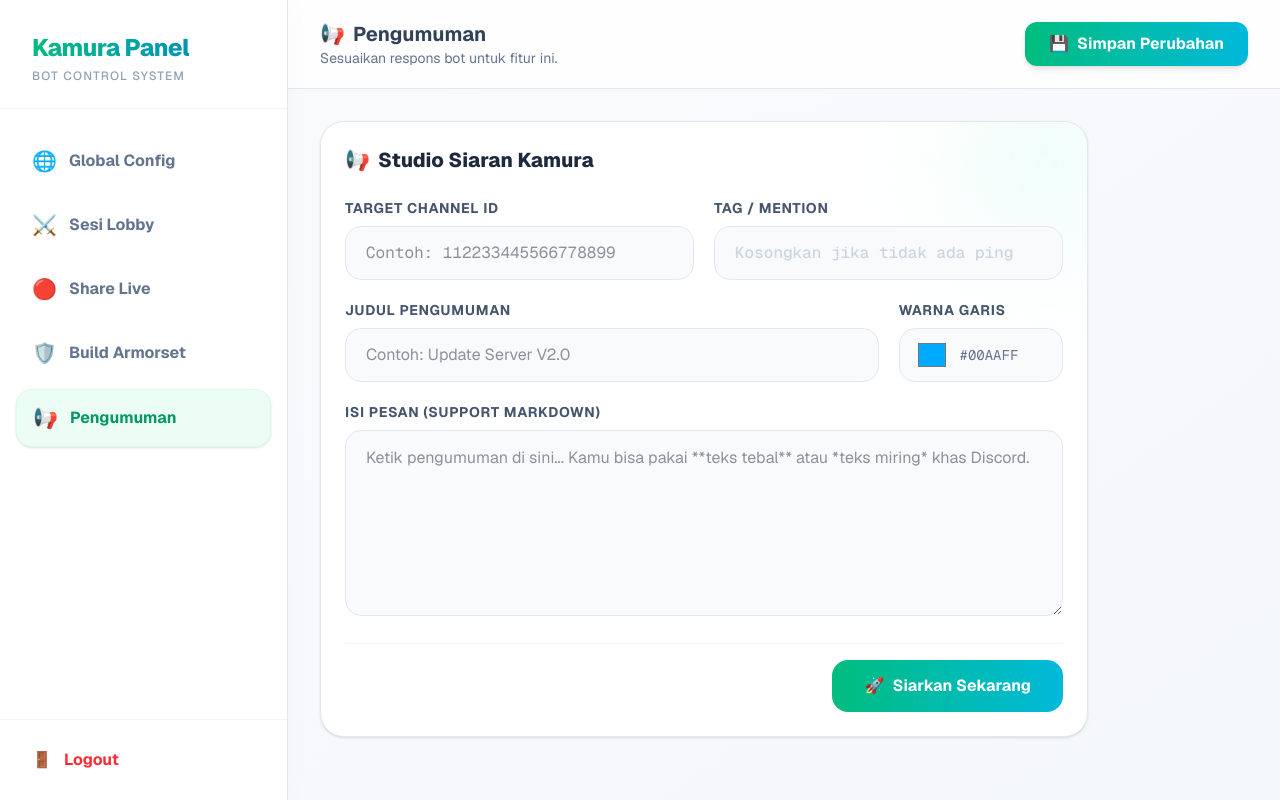
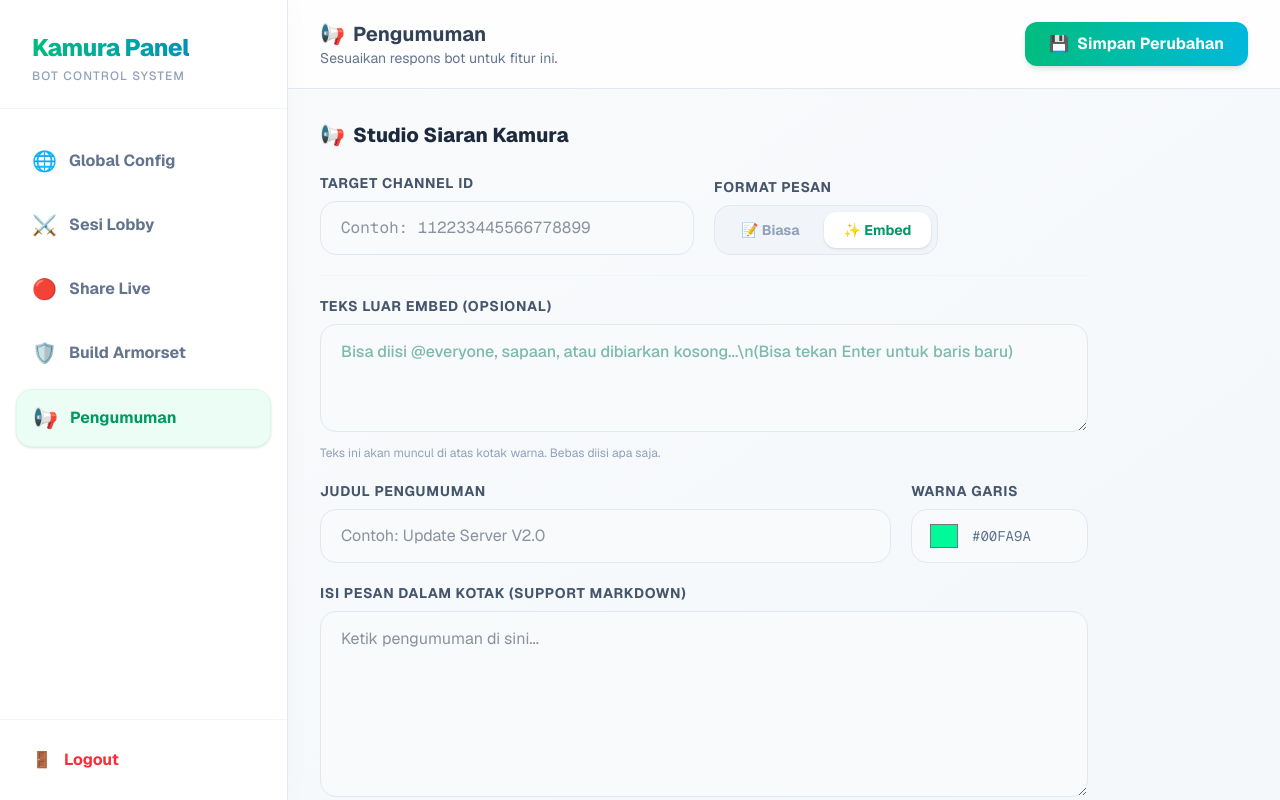
Before and after one commit to mikepakpahan/kamura-felyne, a Next.js app: page /dashboard in a window 1280 px wide. Both pictures are taken after a click on the button "📢 Pengumuman". Built offline with nearby package versions, Linux system fonts and the light colour scheme; no server answers.

Commit message:
Update Feature: Share live & Announcement

```diff
--- a/app/api/announce/route.ts
+++ b/app/api/announce/route.ts
@@ -9,12 +9,20 @@ export async function POST(req: NextRequest) {
 
   try {
     const body = await req.json();
-    // Tambahkan 'mention' dari destructuring body
-    const { channelId, mention, title, content, color } = body;
+    // Kita tangkap variabel baru: useEmbed dan outerMessage
+    const { channelId, useEmbed, outerMessage, title, content, color } = body;
     const BOT_TOKEN = process.env.DISCORD_BOT_TOKEN;
 
-    if (!channelId || !title || !content) {
-      return NextResponse.json({ success: false, error: "Data form belum lengkap!" }, { status: 400 });
+    if (!channelId || !content) {
+      return NextResponse.json({ success: false, error: "Channel ID dan Isi Pesan wajib diisi!" }, { status: 400 });
+    }
+
+    let payload: any = {};
+
+    if (useEmbed) {
+      // ==== MODE EMBED ====
+      if (!title) {
+        return NextResponse.json({ success: false, error: "Judul wajib diisi jika menggunakan format Embed!" }, { status: 400 });
       }
 
       let embedColor = 0x00aaff;
@@ -24,8 +32,7 @@ export async function POST(req: NextRequest) {
         if (!isNaN(parsedColor)) embedColor = parsedColor;
       }
 
-    // Rakit payload untuk Discord
-    const payload: any = {
+      payload = {
         embeds: [
           {
             title: title,
@@ -37,9 +44,16 @@ export async function POST(req: NextRequest) {
         ],
       };
 
-    // JIKA ADA MENTION: Taruh di 'content' luar agar bisa bunyi ping (Notifikasi)
-    if (mention) {
-      payload.content = mention;
+      // Teks luar (bisa berisi mention, sapaan, dll)
+      if (outerMessage) {
+        payload.content = outerMessage;
+      }
+    } else {
+      // ==== MODE PESAN BIASA ====
+      // Kalau non-embed, kita cuma kirim teks murni. User bisa ngetag mention langsung di dalam textareanya.
+      payload = {
+        content: content,
+      };
     }
 
     const res = await fetch(`https://discord.com/api/v10/channels/${channelId}/messages`, {
--- a/components/dashboard/AnnounceTab.tsx
+++ b/components/dashboard/AnnounceTab.tsx
@@ -2,46 +2,56 @@ import { useState, useEffect } from "react";
 
 interface TabProps {
   showToast: (message: string, type: "success" | "error") => void;
-  settings: Record<string, string>; // Tambahkan prop settings
+  settings: Record<string, string>;
 }
 
 export default function AnnounceTab({ showToast, settings }: TabProps) {
+  const [useEmbed, setUseEmbed] = useState(true);
   const [channelId, setChannelId] = useState("");
-  const [mention, setMention] = useState("");
+  const [outerMessage, setOuterMessage] = useState("");
   const [title, setTitle] = useState("");
   const [content, setContent] = useState("");
-  const [color, setColor] = useState("#00aaff");
+  const [color, setColor] = useState("#00fa9a");
   const [isSending, setIsSending] = useState(false);
 
-  // Otomatis isi kolom dari default settings saat komponen pertama kali dirender
   useEffect(() => {
-    if (settings["default_announce_channel"]) setChannelId(settings["default_announce_channel"]);
-    if (settings["default_announce_mention"]) setMention(settings["default_announce_mention"]);
+    if (settings["default_announce_channel"]) {
+      setChannelId(settings["default_announce_channel"]);
+    }
+
+    if (settings["default_announce_mention"]) {
+      setOuterMessage(settings["default_announce_mention"]);
+    }
   }, [settings]);
 
   const handleSend = async () => {
-    if (!channelId || !title || !content) {
-      showToast("Channel ID, Judul, dan Isi Pesan wajib diisi!", "error");
+    if (!channelId || !content) {
+      showToast("Channel ID dan Isi Pesan wajib diisi!", "error");
+      return;
+    }
+
+    if (useEmbed && !title) {
+      showToast("Judul wajib diisi untuk format Embed!", "error");
       return;
     }
 
     setIsSending(true);
+
     try {
       const res = await fetch("/api/announce", {
         method: "POST",
         headers: { "Content-Type": "application/json" },
-        body: JSON.stringify({ channelId, mention, title, content, color }),
+        body: JSON.stringify({ channelId, useEmbed, outerMessage, title, content, color }),
       });
 
       const result = await res.json();
 
       if (res.ok && result.success) {
         showToast(result.message, "success");
-        // Kosongkan form judul & isi, TAPI kembalikan channel & mention ke setting default
         setTitle("");
         setContent("");
         setChannelId(settings["default_announce_channel"] || "");
-        setMention(settings["default_announce_mention"] || "");
+        setOuterMessage(settings["default_announce_mention"] || "");
       } else {
         showToast(result.error || "Gagal mengirim pengumuman", "error");
       }
@@ -53,20 +63,14 @@ export default function AnnounceTab({ showToast, settings }: TabProps) {
   };
 
   return (
-    <div className="space-y-6 animate-in fade-in slide-in-from-bottom-4 duration-500">
-      <div className="p-6 rounded-3xl bg-white border border-slate-200 shadow-sm relative overflow-hidden">
-        <div className="absolute -right-10 -top-10 w-40 h-40 bg-gradient-to-br from-emerald-100 to-cyan-100 rounded-full blur-3xl opacity-50 pointer-events-none"></div>
-
+    <div className="space-y-5 relative z-10">
       <h3 className="text-xl font-extrabold text-slate-800 mb-6 flex items-center gap-2">
         <span>📢</span> Studio Siaran Kamura
       </h3>
 
-        <div className="space-y-5 relative z-10">
-          <div className="grid grid-cols-1 md:grid-cols-2 gap-5">
+      <div className="grid grid-cols-1 md:grid-cols-2 gap-5 items-end">
         <div>
-              <label className="block text-sm font-bold text-slate-600 uppercase tracking-wider mb-2 flex justify-between">
-                <span>Target Channel ID</span>
-              </label>
+          <label className="block text-sm font-bold text-slate-600 uppercase tracking-wider mb-2">Target Channel ID</label>
           <input
             type="text"
             value={channelId}
@@ -75,18 +79,32 @@ export default function AnnounceTab({ showToast, settings }: TabProps) {
             className="w-full px-5 py-3.5 rounded-2xl bg-slate-50 border border-slate-200 focus:ring-4 focus:ring-emerald-500/20 focus:border-emerald-500 outline-none transition-all font-mono"
           />
         </div>
+
         <div>
-              <label className="block text-sm font-bold text-slate-600 uppercase tracking-wider mb-2 flex justify-between">
-                <span>Tag / Mention</span>
-              </label>
-              <input
-                type="text"
-                value={mention}
-                onChange={(e) => setMention(e.target.value)}
-                placeholder="Kosongkan jika tidak ada ping"
-                className="w-full px-5 py-3.5 rounded-2xl bg-slate-50 border border-slate-200 focus:ring-4 focus:ring-emerald-500/20 focus:border-emerald-500 outline-none transition-all placeholder:text-slate-300 font-mono text-emerald-600 font-medium"
+          <label className="block text-sm font-bold text-slate-600 uppercase tracking-wider mb-2">Format Pesan</label>
+          <div className="flex items-center gap-1 bg-slate-100 p-1.5 rounded-2xl border border-slate-200 w-fit">
+            <button onClick={() => setUseEmbed(false)} className={`px-5 py-2 rounded-xl text-sm font-bold transition-all ${!useEmbed ? "bg-white text-emerald-600 shadow-sm" : "text-slate-400 hover:text-slate-600"}`}>
+              📝 Biasa
+            </button>
+            <button onClick={() => setUseEmbed(true)} className={`px-5 py-2 rounded-xl text-sm font-bold transition-all ${useEmbed ? "bg-white text-emerald-600 shadow-sm" : "text-slate-400 hover:text-slate-600"}`}>
+              ✨ Embed
+            </button>
+          </div>
+        </div>
+      </div>
+
+      {useEmbed && (
+        <div className="space-y-5 border-t border-slate-100 pt-5 mt-2 animate-in fade-in slide-in-from-top-2">
+          <div>
+            <label className="block text-sm font-bold text-slate-600 uppercase tracking-wider mb-2">Teks Luar Embed (Opsional)</label>
+            <textarea
+              rows={3}
+              value={outerMessage}
+              onChange={(e) => setOuterMessage(e.target.value)}
+              placeholder="Bisa diisi @everyone, sapaan, atau dibiarkan kosong...\n(Bisa tekan Enter untuk baris baru)"
+              className="w-full px-5 py-3.5 rounded-2xl bg-slate-50 border border-slate-200 focus:ring-4 focus:ring-emerald-500/20 focus:border-emerald-500 outline-none transition-all text-emerald-700 font-medium leading-relaxed resize-y"
             />
-            </div>
+            <p className="text-xs text-slate-400 mt-1.5">Teks ini akan muncul di atas kotak warna. Bebas diisi apa saja.</p>
           </div>
 
           <div className="grid grid-cols-1 md:grid-cols-4 gap-5">
@@ -108,14 +126,16 @@ export default function AnnounceTab({ showToast, settings }: TabProps) {
               </div>
             </div>
           </div>
+        </div>
+      )}
 
-          <div>
-            <label className="block text-sm font-bold text-slate-600 uppercase tracking-wider mb-2">Isi Pesan (Support Markdown)</label>
+      <div className={`${!useEmbed ? "border-t border-slate-100 pt-5 mt-2" : ""}`}>
+        <label className="block text-sm font-bold text-slate-600 uppercase tracking-wider mb-2">{useEmbed ? "Isi Pesan Dalam Kotak (Support Markdown)" : "Isi Pesan Lengkap (Support Markdown)"}</label>
         <textarea
-              rows={6}
+          rows={useEmbed ? 6 : 8}
           value={content}
           onChange={(e) => setContent(e.target.value)}
-              placeholder="Ketik pengumuman di sini... Kamu bisa pakai **teks tebal** atau *teks miring* khas Discord."
+          placeholder={useEmbed ? "Ketik pengumuman di sini..." : "Ketik pengumuman biasa di sini... Kalau mau ngetag @everyone, ketik saja langsung di dalam sini."}
           className="w-full px-5 py-3.5 rounded-2xl bg-slate-50 border border-slate-200 focus:ring-4 focus:ring-emerald-500/20 focus:border-emerald-500 outline-none transition-all leading-relaxed"
         />
       </div>
@@ -131,7 +151,7 @@ export default function AnnounceTab({ showToast, settings }: TabProps) {
           {isSending ? (
             <>
               <div className="w-4 h-4 border-2 border-white/30 border-t-white rounded-full animate-spin"></div>
-                  Mengirim ke Discord...
+              Mengirim...
             </>
           ) : (
             <>
@@ -141,7 +161,5 @@ export default function AnnounceTab({ showToast, settings }: TabProps) {
         </button>
       </div>
     </div>
-      </div>
-    </div>
   );
 }
```
Also changed, not shown: handlers/discord.ts (+23 -10 lines). Lines whose indentation alone changed are shown as unchanged.
